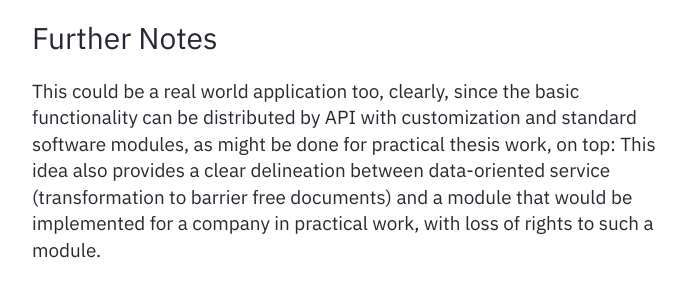
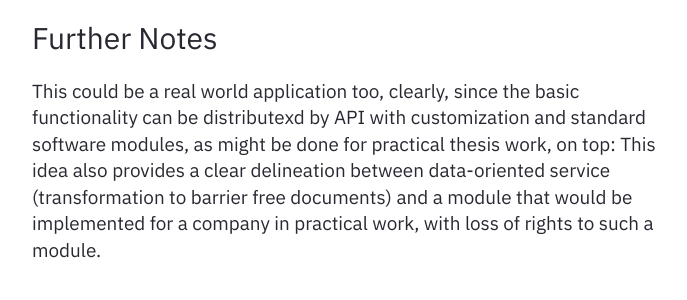
Before and after one commit to heseltime/heseltime.github.io, a Jekyll site: the page built from pages/rDai.md, in a window 1280 px wide and 900 px high, scrolled down 57383 px. Shown: the part 181-481 px from the top of the window, without its empty margins (294-981 px from the left). Built offline with Jekyll 4.4.1, drawn with Linux system fonts in a browser that asks for light colours; some of the changed text lies outside the part shown.

```diff
--- a/pages/rDai.md
+++ b/pages/rDai.md
@@ -1342,7 +1342,7 @@
 
 ### Further Notes
 
-This could be a real world application too, clearly, since the basic functionality can be distributed by API with customization and standard software modules, as might be done for practical thesis work, on top: This idea also provides a clear delineation between data-oriented service (transformation to barrier free documents) and a module that would be implemented for a company in practical work, with loss of rights to such a module.
+This could be a real world application too, clearly, since the basic functionality can be distributexd by API with customization and standard software modules, as might be done for practical thesis work, on top: This idea also provides a clear delineation between data-oriented service (transformation to barrier free documents) and a module that would be implemented for a company in practical work, with loss of rights to such a module.
 
 # Planning (2023 Project)
 
```
Also changed, not shown: other parts of pages/rDai.md (+1 -1 lines).
